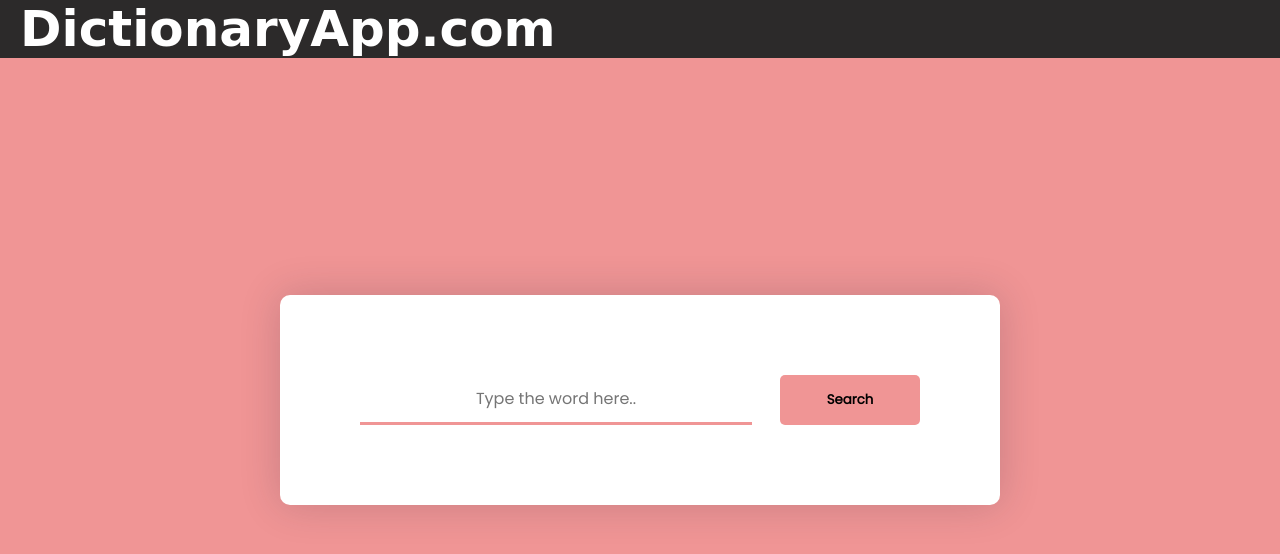
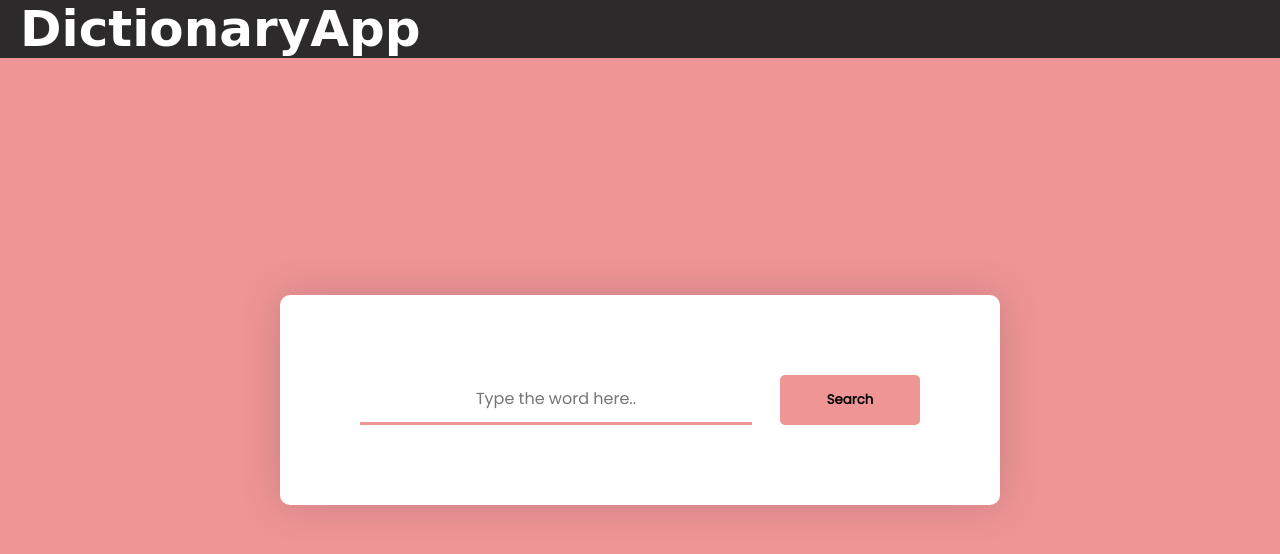
Before and after one commit to kunal5harma/DictionaryApp, a website: page index.html in a window 1280 px wide. Drawn offline with Linux system fonts and the light colour scheme.

Commit message:
Update index.html

```diff
--- a/index.html
+++ b/index.html
@@ -14,11 +14,11 @@
         />
         <!-- Stylesheet -->
         <link rel="stylesheet" href="style.css" />
-        <title>DictionaryApp.com</title>
+        <title>DictionaryApp</title>
     </head>
     <body>
         <audio id="sound"></audio>
-        <h1 class="head">DictionaryApp.com</h1>
+        <h1 class="head">DictionaryApp</h1>
         <div class="container">
             <div class="search-box">
                 <input type="text" placeholder="Type the word here.." id="inp-word"
```
